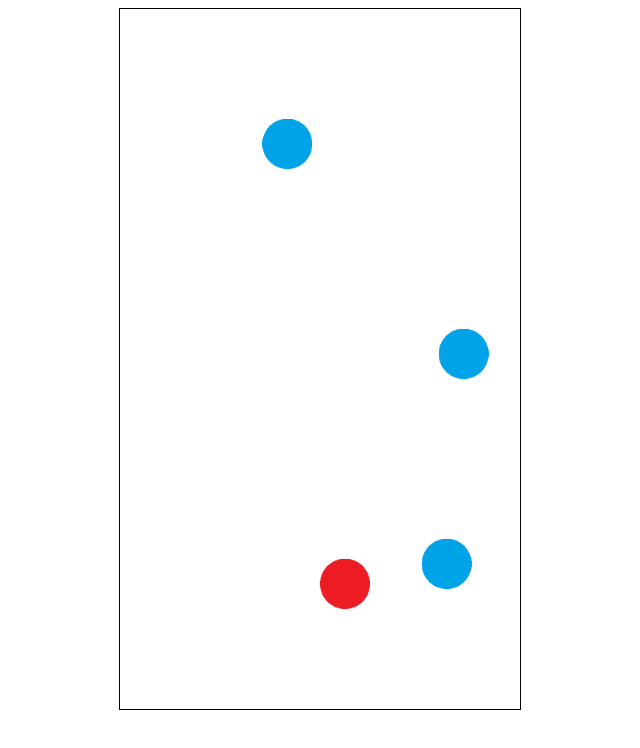
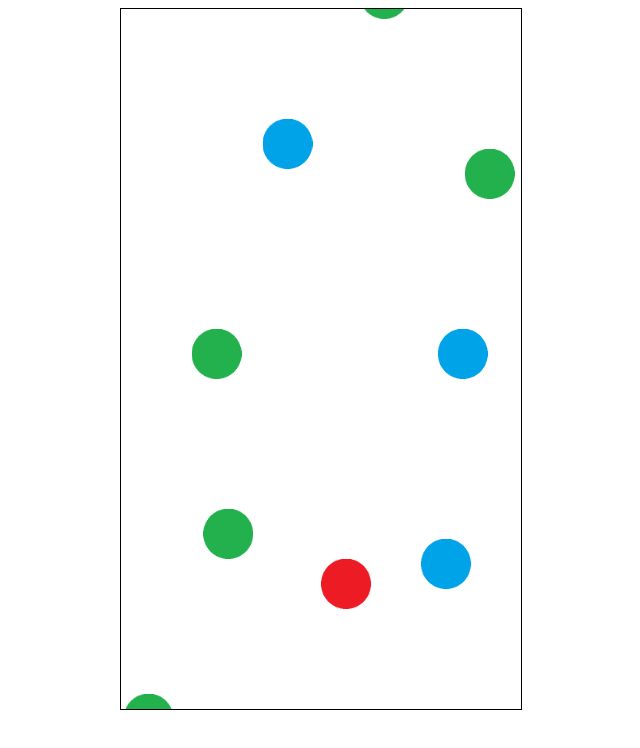
Before and after one commit to FulgoraStudio/lmn-games, a plain HTML site: page endlessRunner/index.html in a window 1280 px wide. Shown: the whole page, without its empty margins (320-960 px from the left). Drawn offline with Linux system fonts and the light colour scheme.

Commit message:
Refactor code AND add sounds

```diff
--- a/endlessRunner/css/style.css
+++ b/endlessRunner/css/style.css
@@ -1,7 +1,10 @@
 #container {
     width: 400px;
     height: 700px;
-    border: 1px solid black;
     margin: 0 auto;
     position: relative;
 }
+
+#canvas {
+    border: 1px solid black;
+}
--- a/endlessRunner/index.html
+++ b/endlessRunner/index.html
@@ -9,6 +9,7 @@
     <canvas id="canvas"></canvas>
   </div>
 
+  <script src="./js/actor.js"></script>
   <script src="./js/endlessRunner.js"></script>
 </body>
 </html>
--- /dev/null
+++ b/endlessRunner/js/actor.js
@@ -0,0 +1,111 @@
+class Actor {
+    constructor(x, y, width, height, speed, velocity, acceleration, image){
+        this._x = x;
+        this._y =  y;
+        this._width = width;
+        this._height = height;
+        this._speed = speed;
+        this._velocity = velocity;
+        this._acceleration = acceleration;
+        this._image = image;
+        this._tag = undefined;
+        this._draw = undefined;
+        this._update = undefined;
+    }
+
+    get x() {
+        return this._x;
+    }
+
+    set x(newX) {
+        this._x = newX;
+    }
+
+    get y() {
+        return this._y;
+    }
+
+    set y(newY) {
+        this._y = newY;
+    }
+
+    get width() {
+        return this._width;
+    }
+
+    set width(newWidth) {
+        this._width = newWidth;
+    }
+
+    get height() {
+        return this._height;
+    }
+
+    set height(newHeight) {
+        this._height = newHeight;
+    }
+
+    get speed() {
+        return this._speed;
+    }
+
+    set speed(newSpeed) {
+        this._speed = newSpeed;
+    }
+
+    get velocity() {
+        return this._velocity;
+    }
+
+    set velocity(newVelocity) {
+        this._velocity = newVelocity;
+    }
+
+    get acceleration() {
+        return this._acceleration;
+    }
+
+    set acceleration(newAcceleration) {
+        this._acceleration = newAcceleration;
+    }
+
+    get image() {
+        return this._image;
+    }
+
+    set image(newImage) {
+        this._image = newImage;
+    }
+
+    get tag() {
+        return this._tag;
+    }
+
+    set tag(newTag) {
+        this._tag = newTag;
+    }
+
+    get draw() {
+        return this._draw;
+    }
+
+    set draw(callback) {
+        if (typeof callback === 'function') {
+            this._draw = callback;
+        } else {
+            throw new Error('draw must be a function');
+        }
+    }
+
+    get update() {
+        return this._update;
+    }
+
+    set update(callback) {
+        if (typeof callback === 'function') {
+            this._update = callback;
+        } else {
+            throw new Error('update must be a function');
+        }
+    }
+}
--- a/endlessRunner/js/endlessRunner.js
+++ b/endlessRunner/js/endlessRunner.js
@@ -2,35 +2,104 @@ const gameContainer = document.getElementById('container');
 const canvas = document.getElementById('canvas');
 const context = canvas.getContext('2d');
 
-console.log(`Canvas size ${canvas.width} ${canvas.height}`)
+const borderWidth = 1;
+const borderColor = 'black';
 
-// Player settings
-const player = {
-    x: 200,
-    y: 550,
-    width: 50,
-    height: 50,
-    speed: 300,
-    velocity: 0,
-    acceleration: 1.2,
-    image: new Image()
-};
+context.lineWidth = borderWidth;
+context.strokeStyle = borderColor;
 
-// Obstacles
-const obstacleWidth = 50;
-const obstacleHeight = 50;
-const obstacleSpeed = 7;
+const TAGS = Object.freeze({
+    PLAYER: 'PLAYER',
+    ENEMY: 'ENEMY',
+    COLLECTABLE: 'COLLECTABLE',
+})
+
+
+/**
+ * GLOBAL VARIABLES
+ */
+let points = 0;
+
+// Spawner settings
 const obstacleSpawnInterval = 500; // msec
+const collectableSpawnInterval = 600; // msec
+
 let obstacles = [];
-
-const obstacleImage = new Image();
-obstacleImage.src = './img/blueBall.png';
-
-// Load sprite
-player.image.src = './img/redBall.png';
+let collectables = []
 
 // Key's pressed
 const keys = {};
+
+// Audio
+const gameOverSound = new Audio("./assets/audio/CONFIRM_1.wav");
+const pointSound = new Audio("./assets/audio/CLICK_DENY_6.wav");
+
+
+/**
+ * SETTINGS
+ */
+
+// PLAYER
+const player = new Actor(200, 550, 50, 50, 300, 0, 1.2, new Image());
+
+const updatePlayer = function(inputKeys){
+    // Input: Update player velocity
+    if (inputKeys['ArrowLeft']) {
+        this._velocity -= this._acceleration;
+    } else if (inputKeys['ArrowRight']) {
+        this._velocity += this._acceleration;
+    }
+
+    // Friction
+    this._velocity *= 0.9;
+    this._x += this._velocity;
+
+
+}
+
+const drawPlayer = function(ctx){
+    ctx.drawImage(this._image, this._x, this._y, this._width, this._height);
+}
+
+player.draw = drawPlayer;
+player.update = updatePlayer;
+player.image.src = './assets/img/redBall.png';
+player.tag = TAGS.PLAYER;
+
+
+// BASIC OBSTACLE
+const originalObstacle = new Actor(200, -100, 50, 50, 7, 0, 1.2, new Image());
+
+const updateObstacle = function(){
+    this._y += this._speed;
+}
+
+const drawObstacle = function(ctx){
+    ctx.globalCompositeOperation = 'destination-over';
+    ctx.drawImage(this._image, this._x, this._y, this._width, this._height);
+}
+
+originalObstacle.draw = drawObstacle;
+originalObstacle.update = updateObstacle;
+originalObstacle.image.src = './assets/img/blueBall.png';
+originalObstacle.tag = TAGS.ENEMY;
+
+// BASIC COLLECTABLE
+const originalCollectable = new Actor(200, -100, 50, 50, 5, 0, 1.2, new Image());
+
+const updateCollectable = function(){
+    this._y += this._speed;
+}
+
+const drawCollectable = function(ctx){
+    ctx.globalCompositeOperation = 'destination-over';
+    ctx.drawImage(this._image, this._x, this._y, this._width, this._height);
+}
+
+originalCollectable.draw = drawCollectable;
+originalCollectable.update = updateCollectable;
+originalCollectable.image.src = './assets/img/greenBall.png';
+originalCollectable.tag = TAGS.COLLECTABLE;
 
 // Add events
 document.addEventListener('keydown', function(event) {
@@ -41,25 +110,38 @@ document.addEventListener('keyup', function(event) {
     keys[event.code] = false;
 });
 
+/**
+ * FUNCTIONS
+ */
 function spawnObstacle() {
-    const obstacleX = Math.random() * (canvas.width - obstacleWidth);
+    const obstacleX = Math.random() * (canvas.width - originalObstacle.width);
     const obstacleY = -100;
-    const obstacle = { x: obstacleX, y: obstacleY };
+
+    const obstacle = Object.assign(Object.create(Object.getPrototypeOf(originalObstacle)), originalObstacle);
+    obstacle.x = obstacleX;
+    obstacle.y = obstacleY;
 
     obstacles.push(obstacle);
 }
 
-function updateObstacles() {
+function spawnCollectable() {
+    const collectableX = Math.random() * (canvas.width - originalCollectable.width);
+    const collectableY = -100;
+
+    const collectable = Object.assign(Object.create(Object.getPrototypeOf(originalCollectable)), originalCollectable);
+    collectable.x = collectableX;
+    collectable.y = collectableY;
+
+    collectables.push(collectable);
+}
+
+function updateObstacles(ctx) {
     for (let i = 0; i < obstacles.length; i++) {
         const obstacle = obstacles[i];
-        obstacle.y += obstacleSpeed;
 
-        // Draw obstacle
-        context.drawImage(obstacleImage, obstacle.x, obstacle.y, obstacleWidth, obstacleHeight);
+        obstacle.update();
+        obstacle.draw(ctx);
 
-        // TODO: CheckCollision
-
-        // Delete obstacle
         if (obstacle.y > canvas.height) {
             obstacles.splice(i, 1);
             i--;
@@ -67,32 +149,52 @@ function updateObstacles() {
     }
 }
 
+function updateCollectables(ctx) {
+    for (let i = 0; i < collectables.length; i++) {
+        const collectable = collectables[i];
 
-function updateGame() {
-    // Update velocity
-    if (keys['ArrowLeft']) {
-        player.velocity -= player.acceleration;
-    } else if (keys['ArrowRight']) {
-        player.velocity += player.acceleration;
+        collectable.update();
+        collectable.draw(ctx);
+
+        if (collectable.y > canvas.height) {
+            collectables.splice(i, 1);
+            i--;
+        }
     }
+}
 
-    // Friction
-    player.velocity *= 0.9;
-    player.x += player.velocity;
+
+function gameLoop() {
+
+
     checkBorders(player, canvas);
 
-
-    // Clear screen
     context.clearRect(0, 0, canvas.width, canvas.height);
 
-    // Draw Player
-    context.drawImage(player.image, player.x, player.y, player.width, player.height);
+    //Player update
+    player.update(keys);
+    player.draw(context);
 
-    // Update Obstacles
-    updateObstacles();
+    obstacles.forEach((obstacle, index) => {
+        if(checkCollision(player, obstacle))
+        {
+            obstacles.splice(index, 1);
+        }
+    })
 
-    // Update next frame
-    requestAnimationFrame(updateGame);
+    collectables.forEach((collectable, index) => {
+        if(checkCollision(player, collectable))
+        {
+            collectables.splice(index, 1);
+        }
+    })
+
+    //Update Objects
+    updateObstacles(context);
+    updateCollectables(context);
+
+    //Request frames
+    requestAnimationFrame(gameLoop);
 }
 
 function checkBorders(actor, container) {
@@ -102,8 +204,8 @@ function checkBorders(actor, container) {
     }
 
     // Right
-    if (actor.x + actor.width > container.width) {
-      actor.x = container.width - actor.width;
+    if (actor.x + actor.width > container.width + 5) {
+      actor.x = container.width - actor.width + 5;
     }
 
     // Above
@@ -121,21 +223,67 @@ function resizeCanvas() {
     canvas.width = gameContainer.offsetWidth;
     canvas.height = gameContainer.offsetHeight;
 }
+
+/**
+ * Check collision bounds form actorA Sprite with actorB Sprite
+ * @param {Object} actorA
+ * @param {Object} actorB
+ * @returns
+ */
+function checkCollision(actorA, actorB) {
+    const actorALeft = actorA.x;
+    const actorARight = actorA.x + actorA.width;
+    const actorATop = actorA.y;
+    const actorABottom = actorA.y + actorA.height;
+
+    const actorBLeft = actorB.x;
+    const actorBRight = actorB.x + actorB.width;
+    const actorBTop = actorB.y;
+    const actorBBottom = actorB.y + actorB.height;
+
+    // Comprobar si los bordes se superponen
+    if (
+        actorALeft < actorBRight &&
+        actorARight > actorBLeft &&
+        actorATop < actorBBottom &&
+        actorABottom > actorBTop
+    ) {
+        checkCollisionActorTag(actorB.tag);
+        return true;
+    }
+
+    // No hay colisión
+    return false;
+}
+
+function checkCollisionActorTag(tag){
+    if(tag == TAGS.ENEMY) {
+        console.log("Game Over")
+        gameOverSound.play();
+    }
+
+    if(tag == TAGS.COLLECTABLE) {
+        points++;
+        pointSound.play();
+        console.log(`Poinst: ${points}`);
+    }
+}
+
+
 // Spawn obstacle
 setInterval(spawnObstacle, obstacleSpawnInterval);
+setInterval(spawnCollectable, collectableSpawnInterval);
 
 resizeCanvas();
 // Game loop
-updateGame();
-
-
+gameLoop();
 
 // TODO:
 /*
     Add global width
-    Add points
+    Add points -
     Add visualization points
-    Add collision in objets
+    Add collision in objets -
     Add menu buttons
     Add art, add music
 */
```
Also changed, not shown: endlessRunner/assets/img/blueBall.png (renamed from endlessRunner/img/blueBall.png), endlessRunner/assets/img/greenBall.png (added), endlessRunner/assets/img/redBall.png (renamed from endlessRunner/img/redBall.png), 3 other files.
